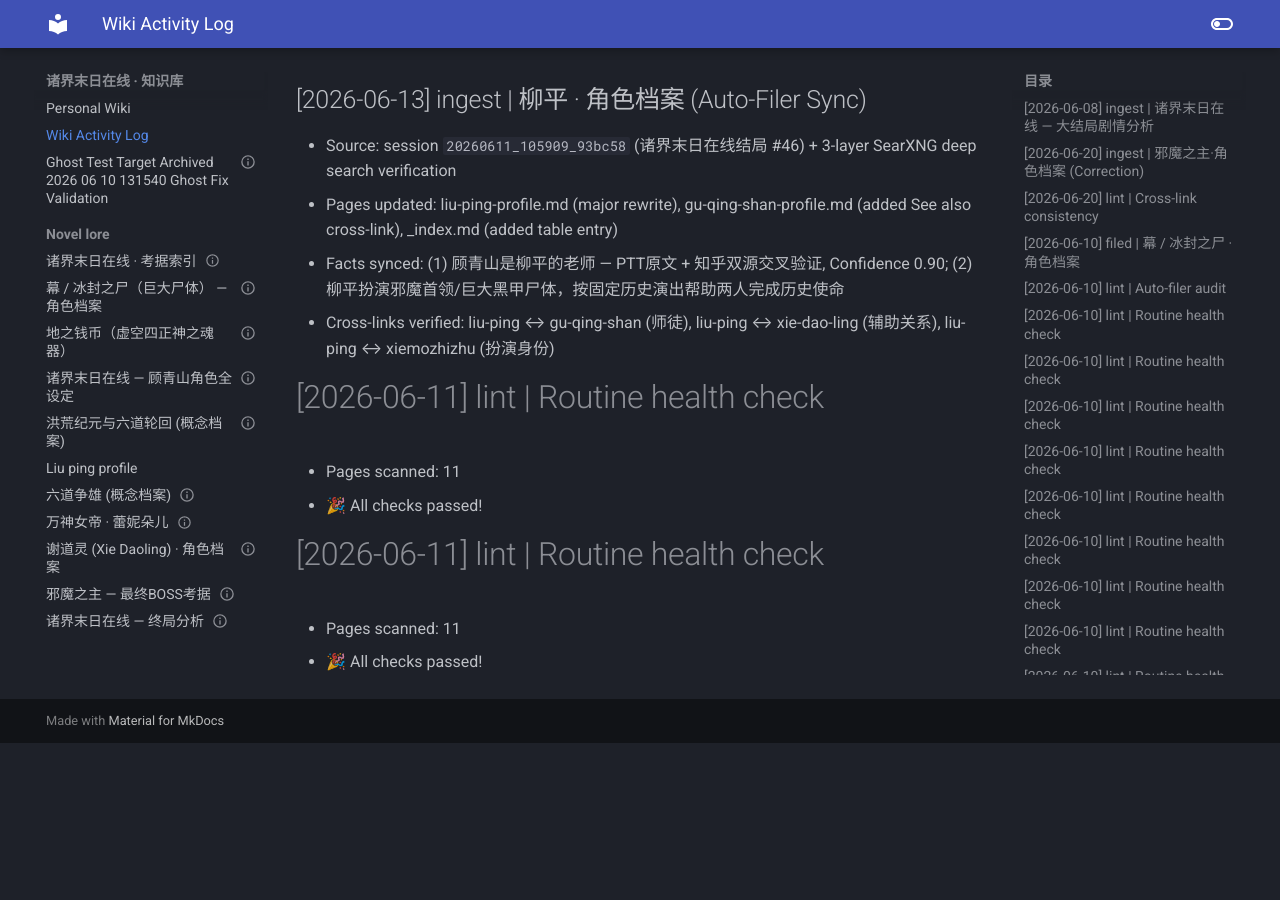
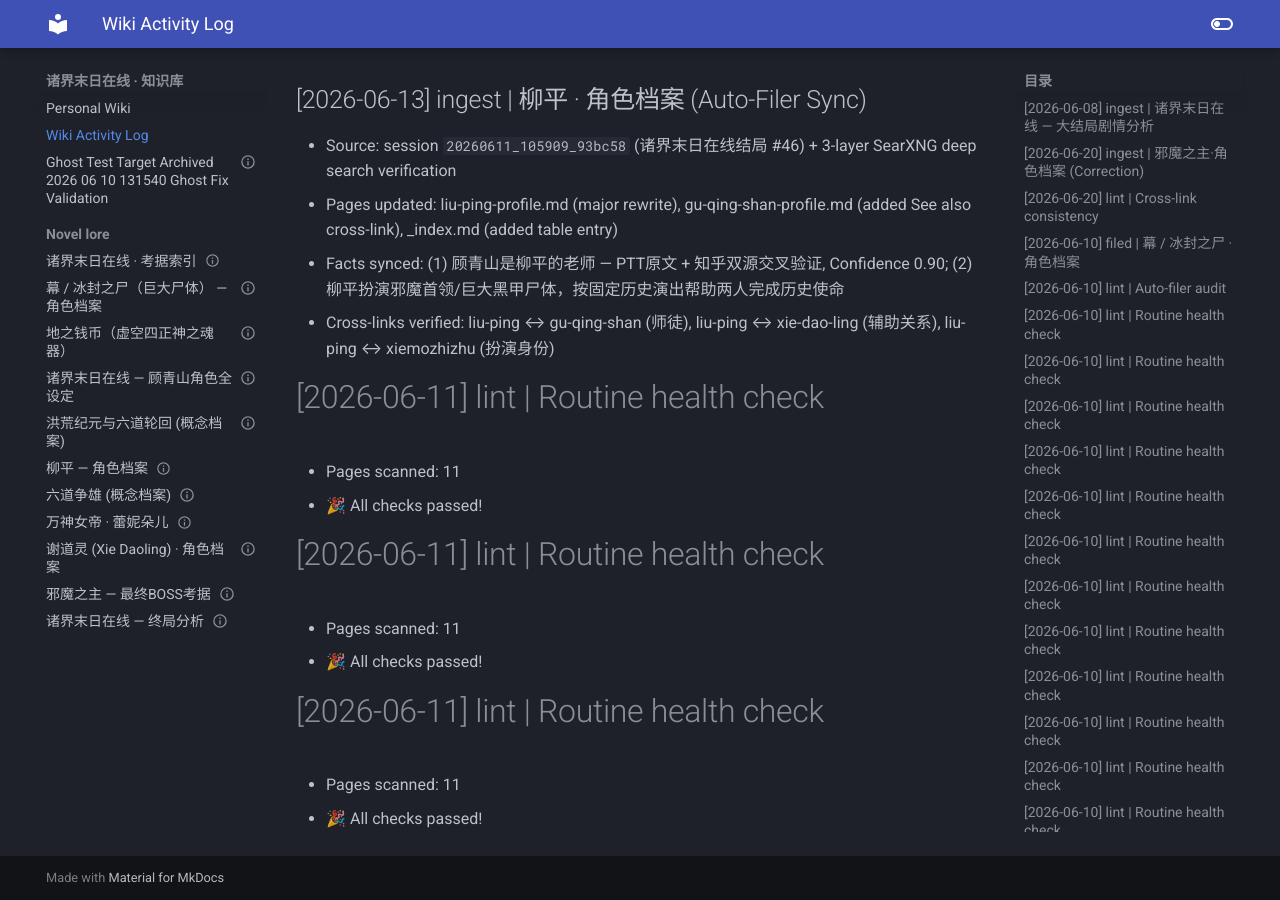
Before and after one commit to Zack3155/llm-wiki, an MkDocs documentation site: the page built from docs/log.md, in a window 1280 px wide and 900 px high, scrolled down 21144 px. Built offline with MkDocs 1.6.1 and Material for MkDocs 9.7.7, drawn with Linux system fonts in a browser that asks for light colours; before the commit the page ends 21887 px from its top, so only the background shows below that.

```diff
--- a/docs/log.md
+++ b/docs/log.md
@@ -448,3 +448,6 @@
 # [2026-06-11] lint | Routine health check
 - Pages scanned: 11
 - 🎉 All checks passed!
+# [2026-06-11] lint | Routine health check
+- Pages scanned: 11
+- 🎉 All checks passed!
```
Also changed, not shown: docs/topics/novel-lore/liu-ping-profile.md (+3 -3 lines).
